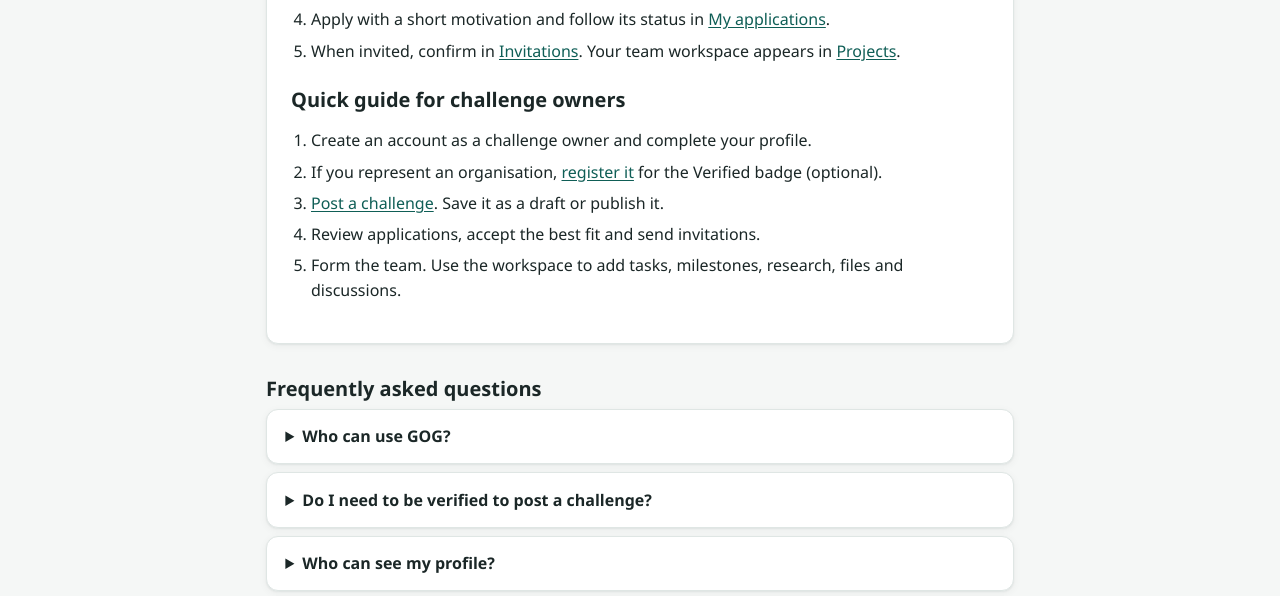
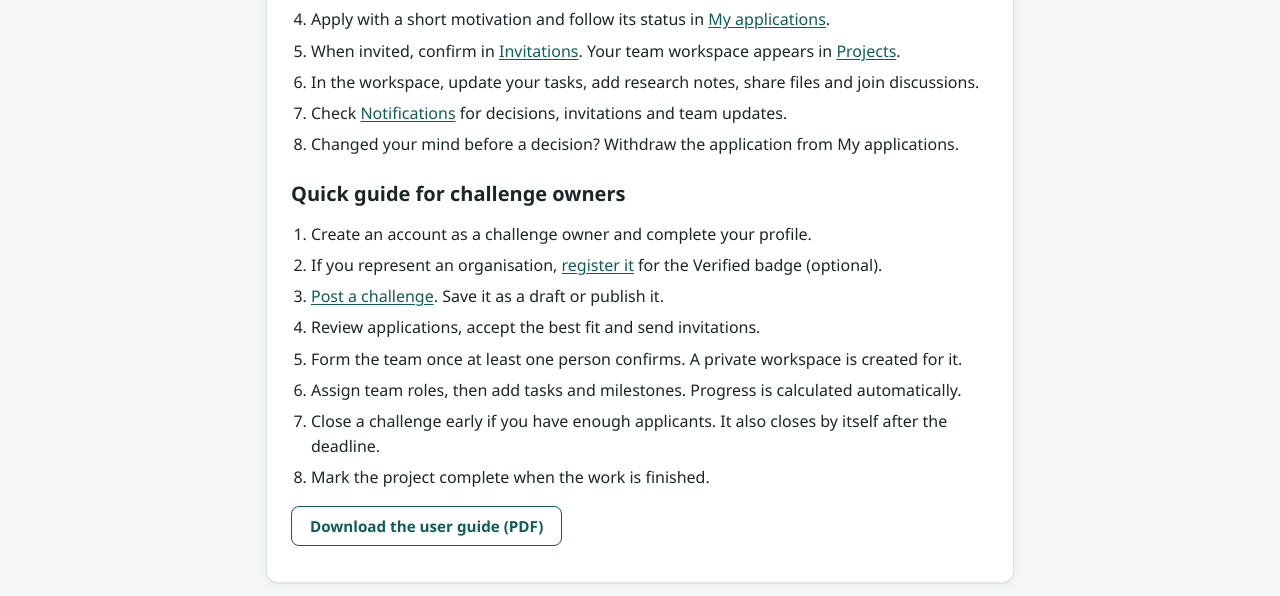
Before and after one commit to Gania-Isaro/global-opportunity-gateway, a React (Vite) app in the folder client/: page /help in a window 1280 px wide. Shown: the part 344-940 px from the top of the page. Built offline with nearby package versions, Linux system fonts and the light colour scheme; no server answers.

Commit message:
Expand the user guides and add a downloadable PDF (Section 2.6)
The participant and owner guides on the Help page now cover the whole journey, and the page links to a PDF guide generated from docs/user-guide.html.

```diff
--- a/client/src/pages/Help.jsx
+++ b/client/src/pages/Help.jsx
@@ -59,6 +59,9 @@ export default function Help() {
           <li><Link to="/challenges">Browse challenges</Link>, use search and filters, and open one that fits you.</li>
           <li>Apply with a short motivation and follow its status in <Link to="/applications">My applications</Link>.</li>
           <li>When invited, confirm in <Link to="/invitations">Invitations</Link>. Your team workspace appears in <Link to="/projects">Projects</Link>.</li>
+          <li>In the workspace, update your tasks, add research notes, share files and join discussions.</li>
+          <li>Check <Link to="/notifications">Notifications</Link> for decisions, invitations and team updates.</li>
+          <li>Changed your mind before a decision? Withdraw the application from My applications.</li>
         </ol>
 
         <h2>Quick guide for challenge owners</h2>
@@ -67,8 +70,13 @@ export default function Help() {
           <li>If you represent an organisation, <Link to="/organisation">register it</Link> for the Verified badge (optional).</li>
           <li><Link to="/challenges/new">Post a challenge</Link>. Save it as a draft or publish it.</li>
           <li>Review applications, accept the best fit and send invitations.</li>
-          <li>Form the team. Use the workspace to add tasks, milestones, research, files and discussions.</li>
+          <li>Form the team once at least one person confirms. A private workspace is created for it.</li>
+          <li>Assign team roles, then add tasks and milestones. Progress is calculated automatically.</li>
+          <li>Close a challenge early if you have enough applicants. It also closes by itself after the deadline.</li>
+          <li>Mark the project complete when the work is finished.</li>
         </ol>
+
+        <p><a className="btn btn-outline" href="/GOG-user-guide.pdf" download>Download the user guide (PDF)</a></p>
       </section>
 
       {user?.role === 'admin' && (
```
Also changed, not shown: 2 other files (tests, documents, lock files or other folders).
